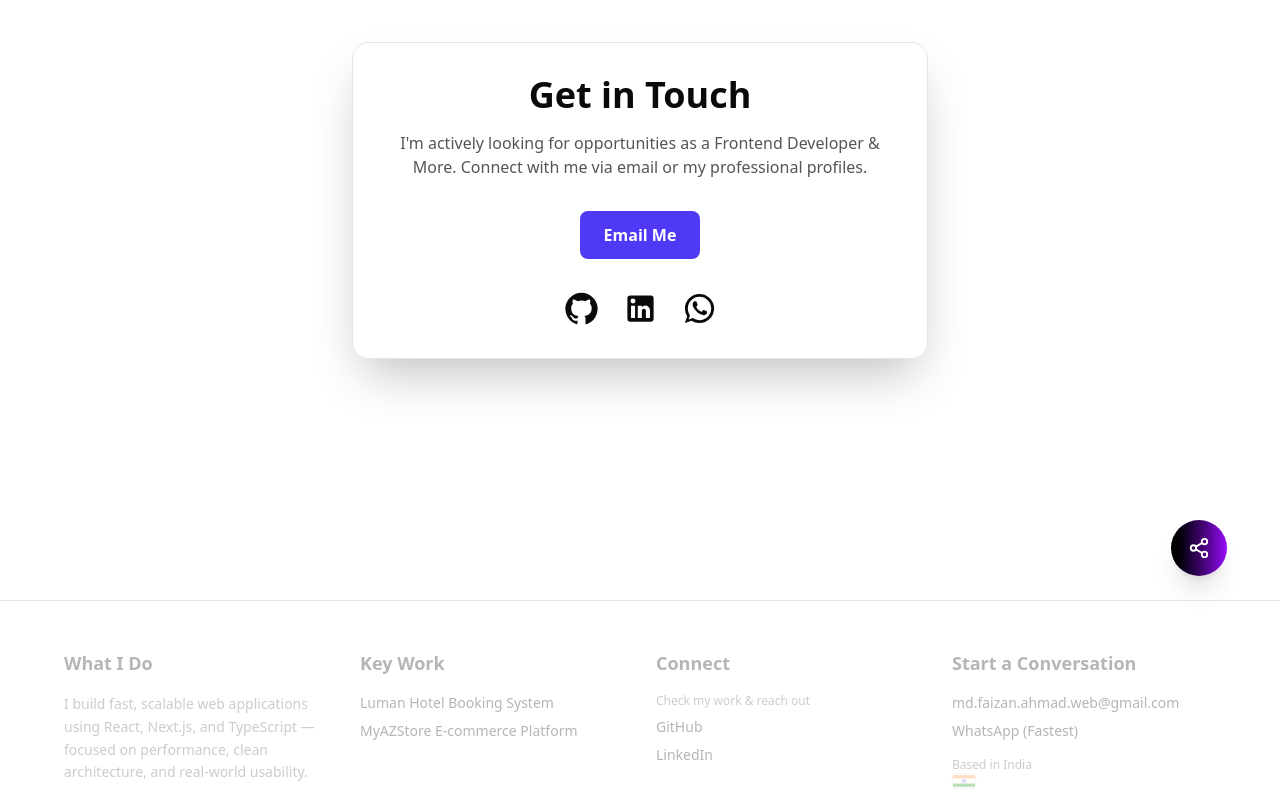
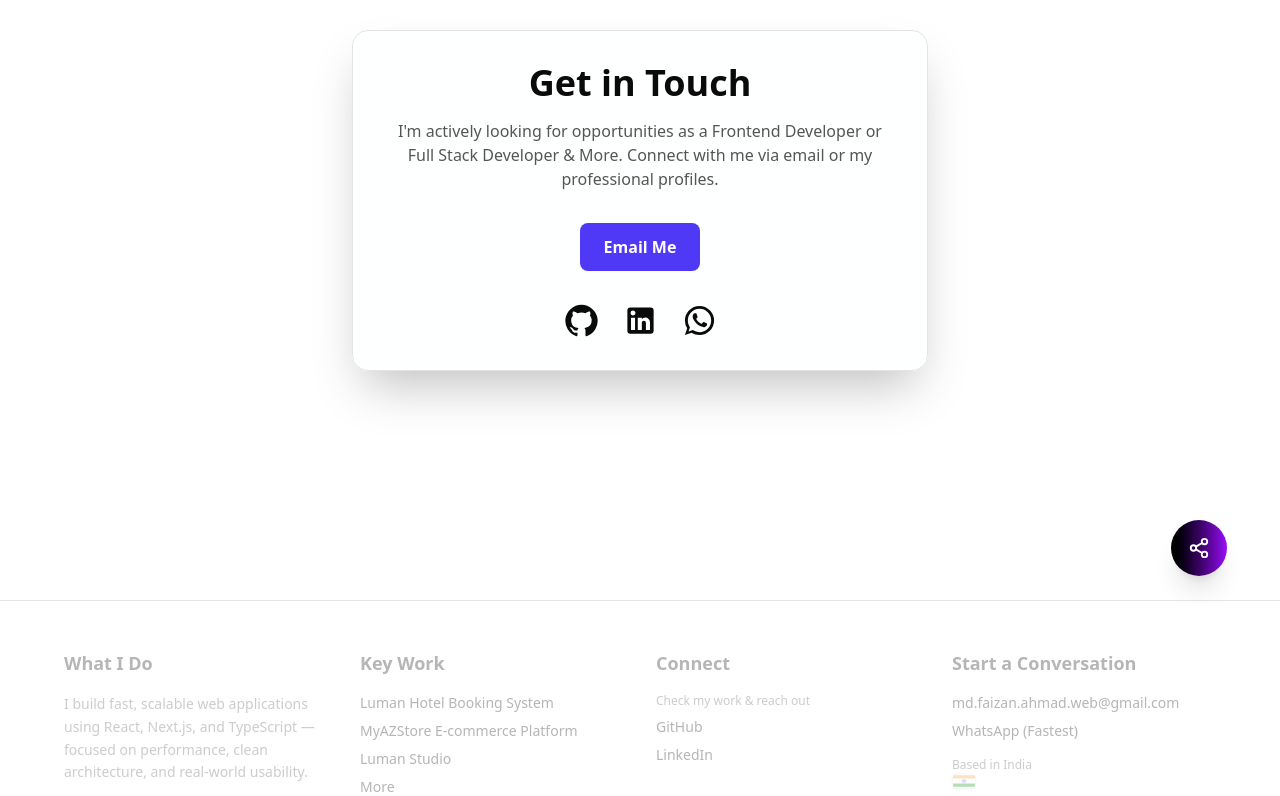
Before and after one commit to md-faizanahmad/Md_Faizan_Ahmad_Portfolio, a Next.js app: page /contact in a window 1280 px wide. Shown: the part 200-996 px from the top of the page. Built offline with nearby package versions, Linux system fonts and the light colour scheme.

Commit message:
feat: src/components/footer/Footer.tsx

```diff
--- a/src/components/contact/Contact.tsx
+++ b/src/components/contact/Contact.tsx
@@ -23,8 +23,9 @@ export default function Contact() {
         <h1 className="mb-4 text-4xl font-bold">Get in Touch</h1>
 
         <p className="mb-8 text-[color:var(--muted-foreground)]">
-          I&apos;m actively looking for opportunities as a Frontend Developer &
-          More. Connect with me via email or my professional profiles.
+          I&apos;m actively looking for opportunities as a Frontend Developer or
+          Full Stack Developer & More. Connect with me via email or my
+          professional profiles.
         </p>
 
         <a
--- a/src/components/footer/Footer.tsx
+++ b/src/components/footer/Footer.tsx
@@ -30,7 +30,7 @@ const Footer = () => {
             <ul className="space-y-2 text-sm">
               <li>
                 <Link
-                  href="/projects"
+                  href="https://luman-hotel.vercel.app"
                   className="hover:text-indigo-500 transition-colors"
                 >
                   Luman Hotel Booking System
@@ -38,11 +38,17 @@ const Footer = () => {
               </li>
               <li>
                 <Link
-                  href="/projects"
+                  href="https://myazstore.shop"
                   className="hover:text-indigo-500 transition-colors"
                 >
                   MyAZStore E-commerce Platform
                 </Link>
+              </li>
+              <li>
+                <Link href="https://luman-studio.vercel.app">Luman Studio</Link>
+              </li>
+              <li>
+                <Link href="/projects">More</Link>
               </li>
             </ul>
           </div>
```
